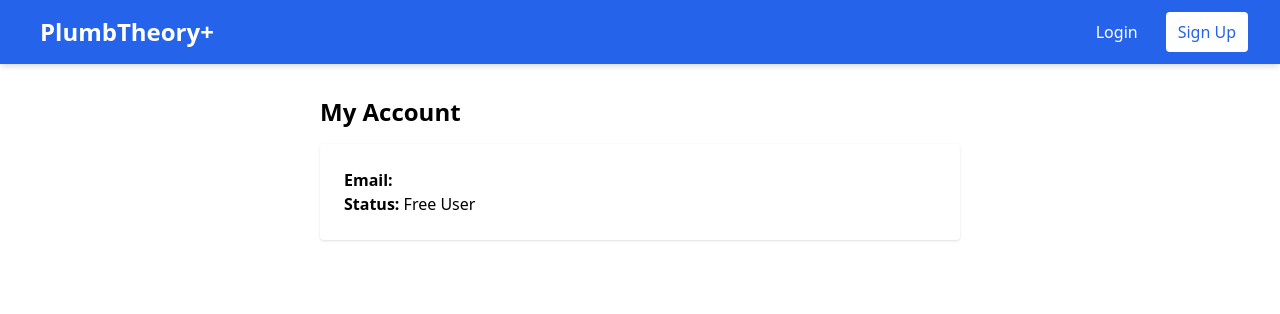
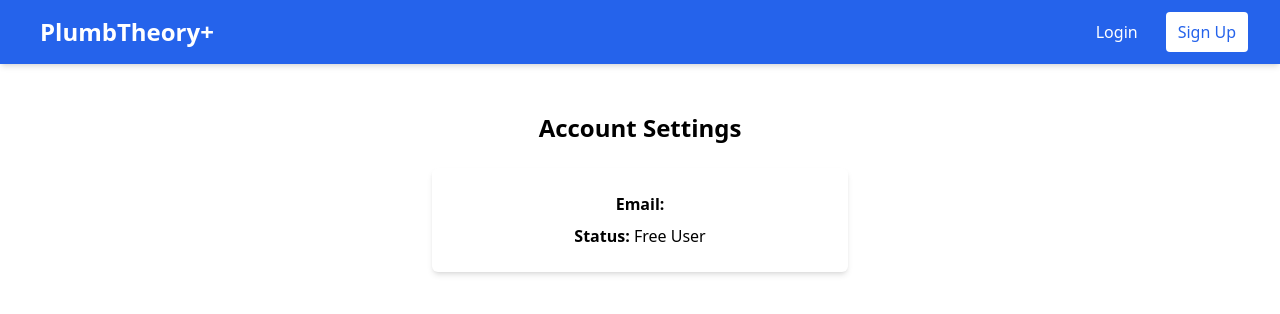
Before and after one commit to jcommons01/plumbtheory-plus, a Next.js app: page /account in a window 1280 px wide. Shown: the top 314 px of the page. Built offline with nearby package versions, Linux system fonts and the light colour scheme; no server answers.

Commit message:
feat: add Cancel Subscription button to account page

```diff
--- a/src/pages/account.tsx
+++ b/src/pages/account.tsx
@@ -1,20 +1,17 @@
 // src/pages/account.tsx
+import { useState } from 'react';
+import Layout from '@/components/Layout';
 import { useAuth } from '@/contexts/AuthProvider';
-import Layout from '@/components/Layout';
-import { useState } from 'react';
 
 export default function Account() {
-  const { user, userData } = useAuth();
-  const [canceling, setCanceling] = useState(false);
+  const { userData, user } = useAuth();
+  const [isCancelling, setIsCancelling] = useState(false);
   const [message, setMessage] = useState('');
 
   const handleCancelSubscription = async () => {
-    if (!userData?.stripeSubscriptionId) {
-      setMessage('No active subscription found.');
-      return;
-    }
+    if (!userData?.stripeSubscriptionId) return;
 
-    setCanceling(true);
+    setIsCancelling(true);
     setMessage('');
 
     try {
@@ -27,45 +24,45 @@ export default function Account() {
       });
 
       if (res.ok) {
-        setMessage('✅ Your subscription will be canceled at the end of the billing period.');
+        setMessage('✅ Subscription cancellation scheduled. You’ll retain access until the end of your billing period.');
       } else {
-        const { error } = await res.json();
-        setMessage(`❌ Failed to cancel: ${error}`);
+        const err = await res.json();
+        setMessage(`❌ Error: ${err.error}`);
       }
-    } catch (error) {
-      console.error('Cancel error:', error);
-      setMessage('❌ An error occurred while canceling.');
+    } catch (err) {
+      setMessage('❌ Something went wrong. Please try again.');
     } finally {
-      setCanceling(false);
+      setIsCancelling(false);
     }
   };
 
   return (
     <Layout>
-      <div className="max-w-2xl mx-auto px-4 py-8">
-        <h1 className="text-2xl font-bold mb-4">My Account</h1>
+      <div className="max-w-md mx-auto px-4 py-12 text-center">
+        <h1 className="text-2xl font-bold mb-6">Account Settings</h1>
 
-        <div className="bg-white shadow rounded p-6 mb-4">
+        <div className="bg-white shadow-md p-6 rounded-md">
           <p><strong>Email:</strong> {userData?.email}</p>
-          <p><strong>Status:</strong> {userData?.isPro ? 'Pro User' : 'Free User'}</p>
-        </div>
+          <p className="mt-2"><strong>Status:</strong> {userData?.isPro ? '✅ Pro User' : 'Free User'}</p>
 
           {userData?.isPro && userData?.stripeSubscriptionId && (
-          <div className="bg-red-100 border border-red-300 p-4 rounded">
-            <h2 className="font-semibold text-red-600 mb-2">Manage Your Subscription</h2>
-            <p className="mb-3 text-sm text-red-700">
-              You can cancel your subscription at any time. You will retain access until the end of your billing cycle.
-            </p>
+            <div className="mt-6">
               <button
                 onClick={handleCancelSubscription}
-              disabled={canceling}
-              className="bg-red-500 text-white px-4 py-2 rounded hover:bg-red-600"
+                disabled={isCancelling}
+                className={`px-6 py-2 rounded text-white ${
+                  isCancelling ? 'bg-gray-400' : 'bg-red-500 hover:bg-red-600'
+                }`}
               >
-              {canceling ? 'Cancelling...' : 'Cancel Subscription'}
+                {isCancelling ? 'Cancelling...' : 'Cancel Subscription'}
               </button>
-            {message && <p className="mt-3 text-sm text-gray-700">{message}</p>}
             </div>
           )}
+
+          {message && (
+            <p className="mt-4 text-sm text-gray-700">{message}</p>
+          )}
+        </div>
       </div>
     </Layout>
   );
```
Lines whose indentation alone changed are shown as unchanged.
